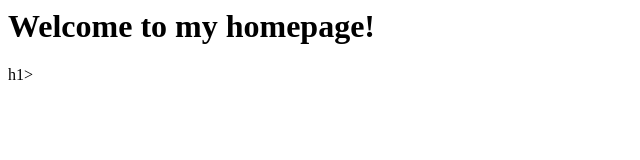
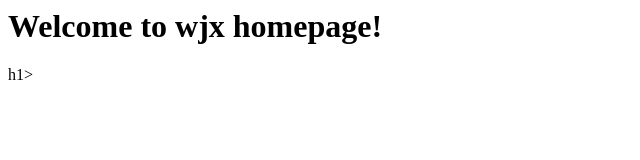
Before and after one commit to jiaxu-wang/jiaxu-wang.github.io, a plain HTML site: page index.html in a window 1280 px wide. Shown: the whole page, without its empty margins (0-640 px from the left). Drawn offline with Linux system fonts and the light colour scheme.

Commit message:
Update index.html

```diff
--- a/index.html
+++ b/index.html
@@ -1 +1 @@
-<h1>Welcome to my homepage!</h1>h1>
+<h1>Welcome to wjx homepage!</h1>h1>
```
